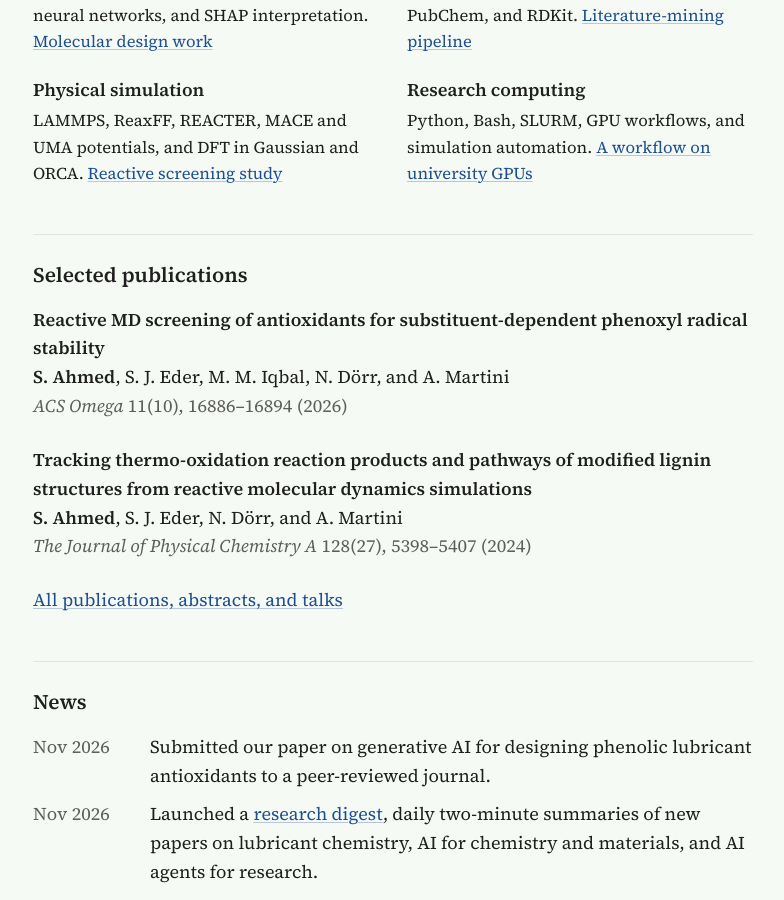
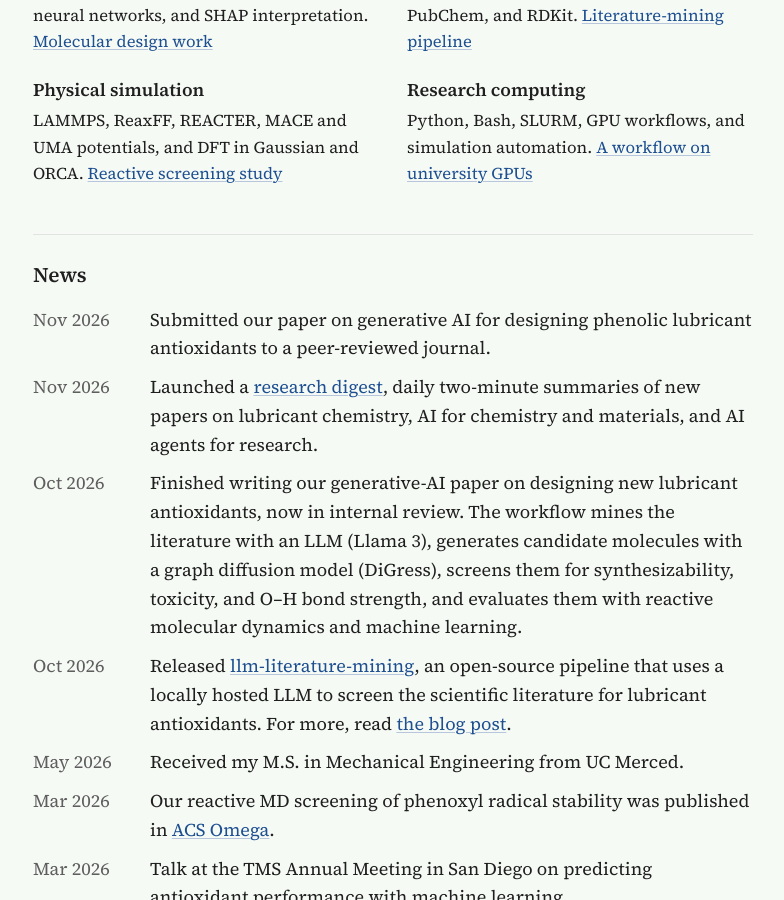
Before and after one commit to sahmed73/sahmed73.github.io, a Jekyll site: the page built from index.md, in a window 1280 px wide and 900 px high, scrolled down 2284 px. Shown: the whole window, without its empty margins (247-1031 px from the left). Built offline with Jekyll 4.4.1, drawn with Linux system fonts in a browser that asks for light colours.

Commit message:
Remove selected publications from homepage

```diff
--- a/_data/publications.yml
+++ b/_data/publications.yml
@@ -1,4 +1,4 @@
-# Journal articles, newest first. "selected: true" also lists the paper on the homepage.
+# Journal articles, newest first.
 # Both abstracts are reproduced from the published articles (CC BY 4.0).
 
 - title: Reactive MD screening of antioxidants for substituent-dependent phenoxyl radical stability
@@ -10,7 +10,6 @@
   year: 2026
   doi: 10.1021/acsomega.6c00592
   pdf: https://pubs.acs.org/doi/pdf/10.1021/acsomega.6c00592
-  selected: true
   abstract: >-
     Oxidation limits the performance and lifetime of lubricants, and phenolic antioxidants
     are commonly used to slow this process by scavenging hydrocarbon peroxyl radicals. The
@@ -51,7 +50,6 @@
   year: 2024
   doi: 10.1021/acs.jpca.4c00964
   pdf: https://pubs.acs.org/doi/pdf/10.1021/acs.jpca.4c00964
-  selected: true
   abstract: >-
     Thermo-oxidation of biomass is an important process that occurs through a variety of
     reaction pathways depending on the chemical nature of the molecules and reaction
--- a/index.md
+++ b/index.md
@@ -91,16 +91,6 @@ Outside my research, I take on machine-learning challenges, from identifying mol
   </div>
 </dl>
 
-## Selected publications
-
-<ol class="pubs">
-{%- for pub in site.data.publications %}{% if pub.selected %}
-  {% include publication.html pub=pub %}
-{%- endif %}{% endfor %}
-</ol>
-
-<p><a href="{{ '/publications/' | relative_url }}">All publications, abstracts, and talks</a></p>
-
 ## News
 
 <ul class="news">
```
Also changed, not shown: README.md.
